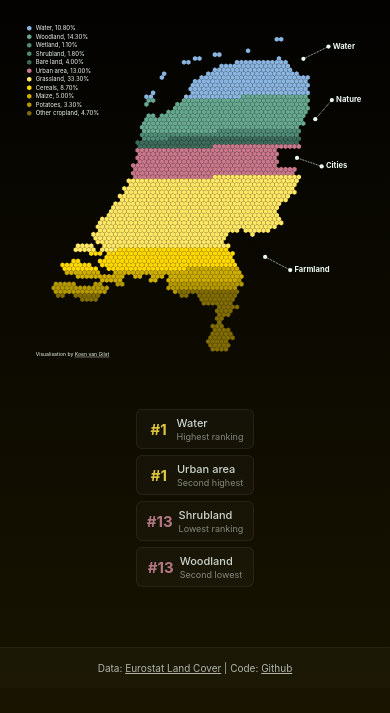
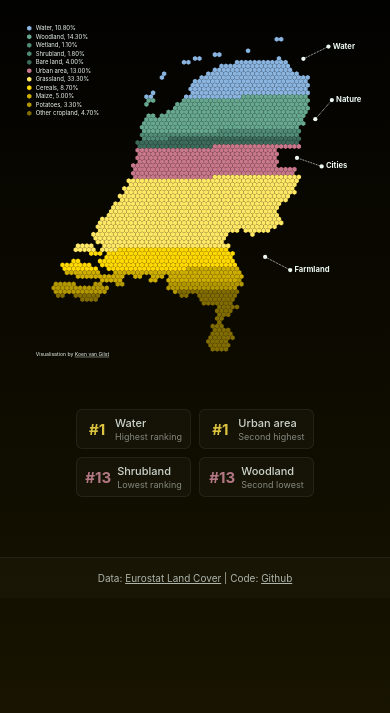
Before and after one commit to vnglst/onsland, a web app: file public/country.html in a window 390 px wide. Shown: the part 62-775 px from the top of the page. Run offline with its HTML, style and script files only (its server is not run), Linux system fonts and the light colour scheme.

Commit message:
Show ranking badges in 2 columns on mobile
- Change mobile layout from single column to 2-column grid
- Use CSS Grid (1fr 1fr) for 480px and below
- Keep existing flex layout for wider screens
- Adjust padding for better fit in smaller badge width

```diff
--- a/public/style.css
+++ b/public/style.css
@@ -483,15 +483,15 @@ a {
 
 @media (max-width: 480px) {
   .rankings-info {
-    flex-direction: column;
-    gap: 6px;
+    display: grid;
+    grid-template-columns: 1fr 1fr;
+    gap: 8px;
     margin: 20px auto 36px auto;
   }
 
   .ranking-badge {
-    width: 100%;
     justify-content: center;
-    padding: 6px 10px;
+    padding: 6px 8px;
   }
 
   .ranking-position-number {
```
